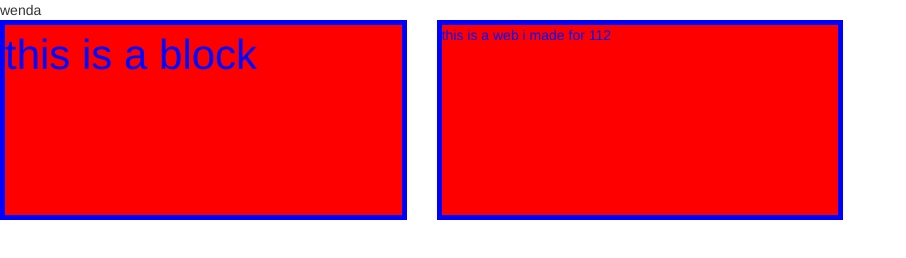
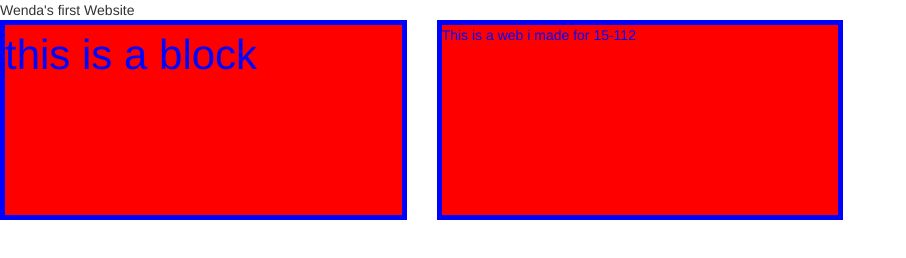
Before and after one commit to dolphinade/dolphinade.github.io, a plain HTML site: page index.html in a window 1280 px wide. Shown: the whole page, without its empty margins (0-906 px from the left). Drawn offline with Linux system fonts and the light colour scheme.

Commit message:
MyWebSite

```diff
--- a/index.html
+++ b/index.html
@@ -14,7 +14,7 @@
 </head>
 
 	<body>
-		wenda
+		Wenda's first Website
 	</body>
 
 
@@ -30,7 +30,7 @@
 
 	<div class="col-md-4 col-sm-6 col-xs-12">
 <div class = "post">
-		this is a web i made for 112
+		This is a web i made for 15-112
 	</div>
 	</div>
 	</div>
```
